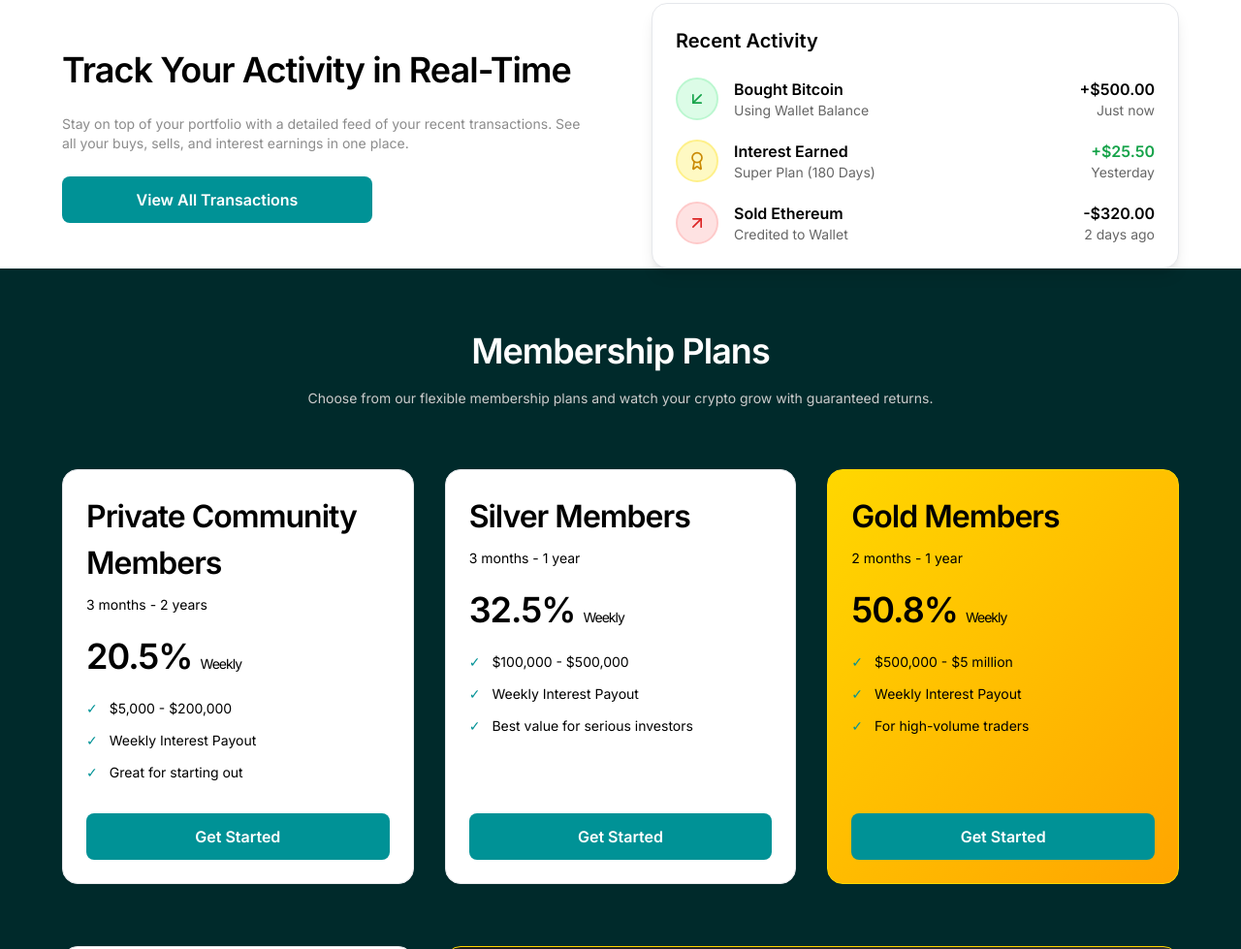
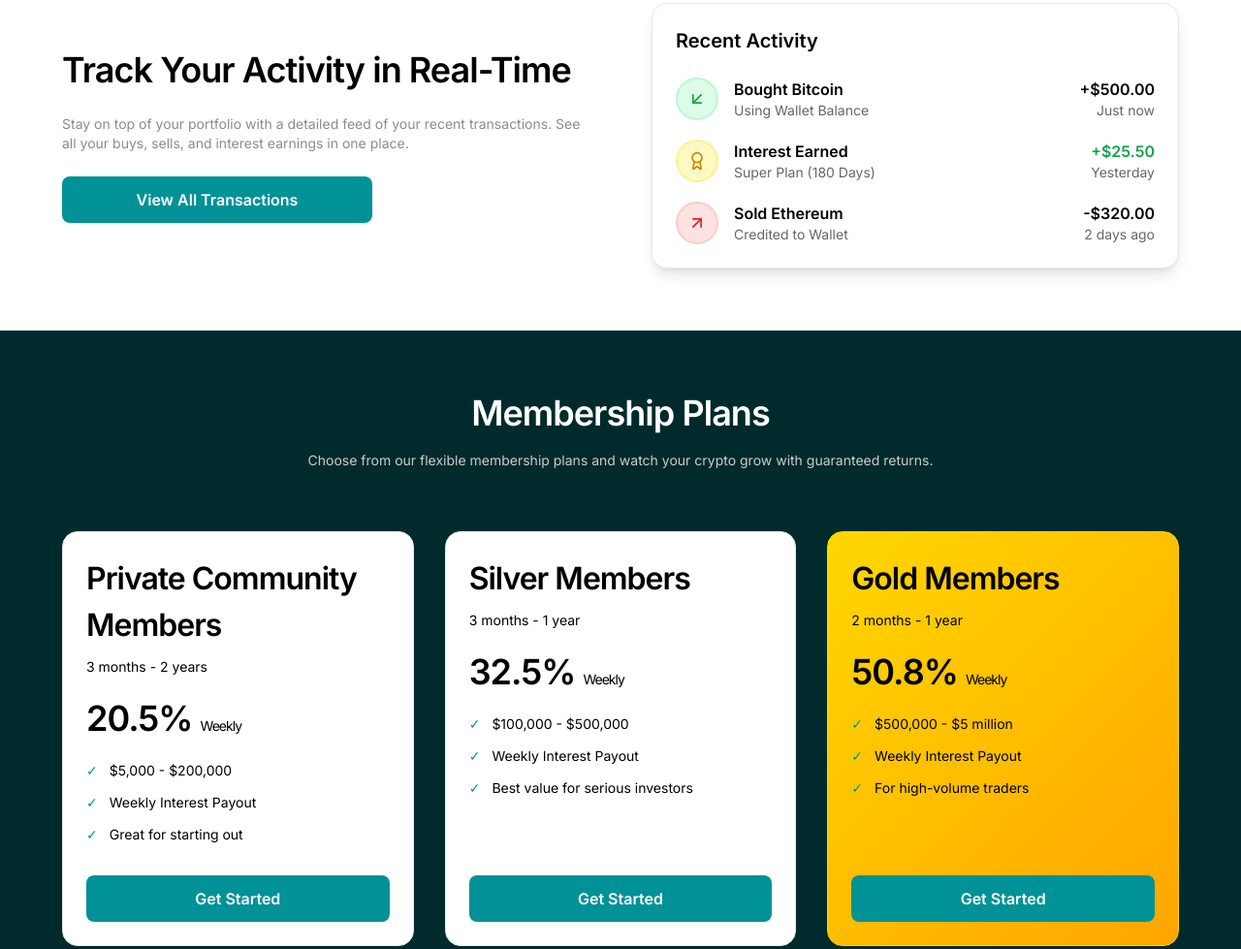
Before and after one commit to incogni100x/centralfxlanding, a website built with Vite: page home.html in a window 1280 px wide. Shown: the part 1718-2697 px from the top of the page at 97% size. Built offline with nearby package versions, Linux system fonts and the light colour scheme.

Commit message:
feat: initial commit

```diff
--- a/home.html
+++ b/home.html
@@ -396,7 +396,7 @@
     </section>
 
     <!-- Membership Plans Section -->
-    <section class="py-16" style="background-color: #002A2B; padding: 64px 20px;">
+    <section class="py-16" style="background-color: #002A2B; padding: 64px 20px; margin-top: 64px;">
         <div class="max-w-6xl mx-auto">
             <div class="text-center mb-16">
                 <h2 class="text-3xl lg:text-4xl font-bold mb-4" style="color: white; font-family: 'Inter', sans-serif; font-size: 36px; letter-spacing: -0.96px; font-weight: 600; line-height: 43.2px;">
```
